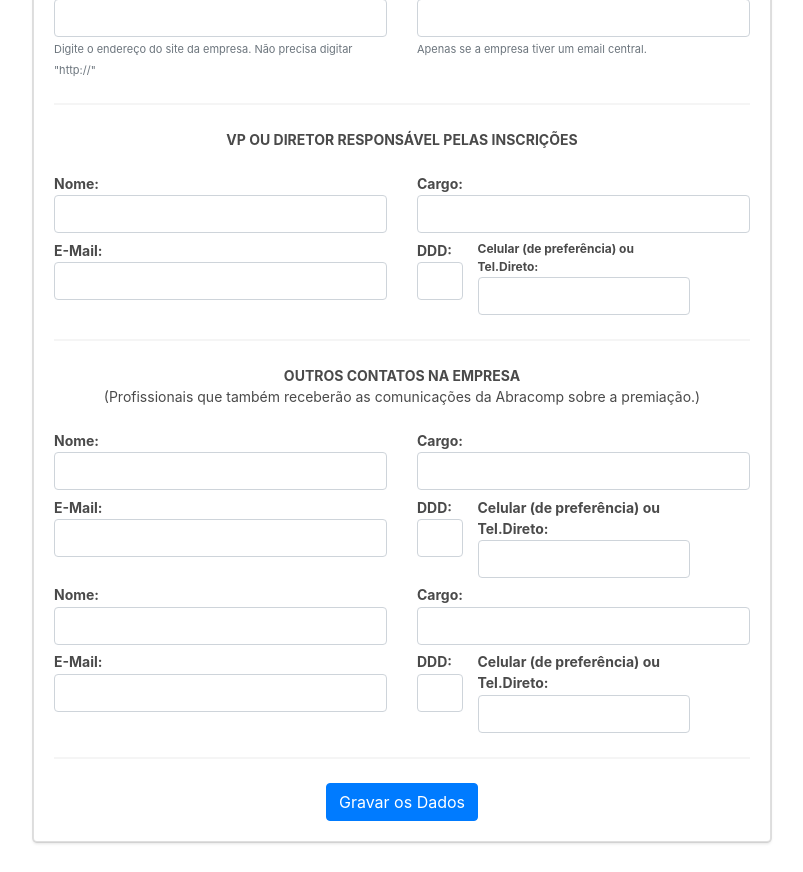
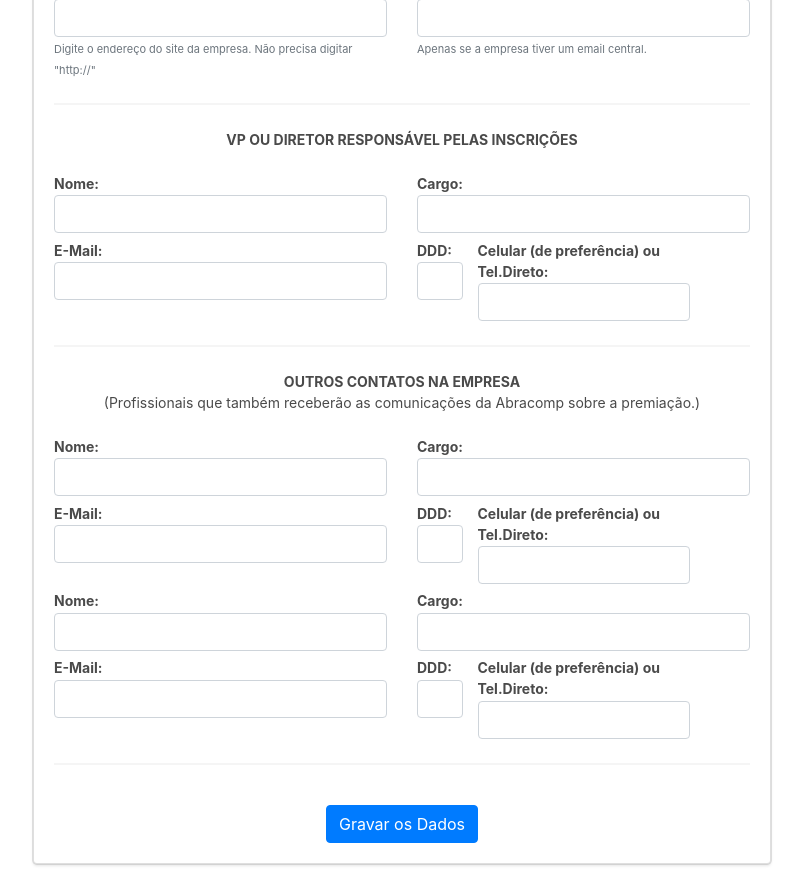
Before and after one commit to bonfimjustino7/djangorestapi, a Django app: page /nova-empresa/ in a window 1280 px wide. Shown: the part 664-1536 px from the top of the page, without its empty margins (238-1041 px from the left). Before the commit the page ends 1508 px from the top, so only its background shows below. Run offline with Django 3.2, Linux system fonts and the light colour scheme; the visitor is signed in with stand-in values (Sample User, id 1); data that the repository does not hold is empty; some libraries are stand-ins or nearby versions.

Commit message:
Form Empresa

```diff
--- a/base/templates/base/nova-empresa-2.html
+++ b/base/templates/base/nova-empresa-2.html
@@ -165,7 +165,7 @@
                             </div>
 
                             <div class="col-md-4">
-                                <label for="id_DirTelefoneDireto" style="font-size: 12px;">Celular (de preferência) ou Tel.Direto:</label>
+                                <label for="id_DirTelefoneDireto">Celular (de preferência) ou Tel.Direto:</label>
                                     {{formulario_cadastro.VP_Telefone}}
                                 <span class="text-muted" style="font-size: 12px;"></span>
                             </div>
@@ -249,23 +249,17 @@
                         <hr class="my-4">
 
                         <div id="formset_agencias">
-                             {{formset_agencias.management_form}}
-
-
-                            <div class="row header-agencia d-none">
-                                <div class="col-md-11 text-center d-none">
-                                    <h1 class="title">Agências:</h1>
-                                </div>
+                            <div class="row my-3">
+                                <div class="col-12 text-center font-weight-bold header-agencia d-none">AGÊNCIAS CADASTRADAS PARA FICHAS TÉCNICAS</div>
                             </div>
+                            {{formset_agencias.management_form}}
                         </div>
 
                         <div class="row">
-                            <div class="col-md-12 text-center botoes-adicionais d-none">
-                                <a href="/admin/inscricao/inscricao/add/" id="btn_inscricoes" class="btn btn-outline-primary">Cadastrar Inscrições</a>
-                            </div>
                             <div class="col-md-12 text-center botoes-inciais">
                                 <button type="button" onclick="enviar()" id="btn_submit" class="btn btn-primary">Gravar os Dados</button>
                                 <a href="javascript:adiciona_agencia()" id="btn_agencias" class="btn btn-primary d-none" data-toggle="tooltip" data-placement="top" title="Você pode adicionar mais de uma agência, clicando aqui">Adicionar Agência</a>
+                                <span class="botoes-adicionais d-none"><a href="/admin/inscricao/inscricao/add/" id="btn_inscricoes" class="btn btn-outline-primary">Cadastrar Inscrições</a></span>
                             </div>
                             <div class="col-md-12 text-center dados-fiscais d-none">
                                 <a href="javascript:dados_fiscais()" id="btn_dados_fiscais" class="btn btn-outline-primary">Dados Fiscais</a>
```
